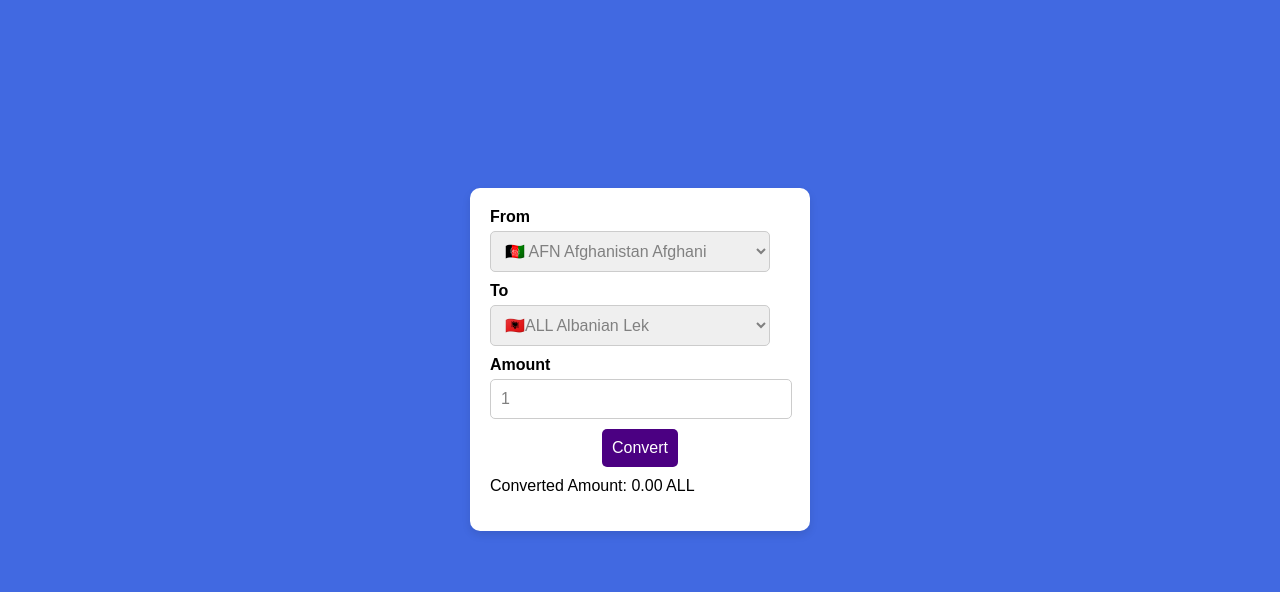
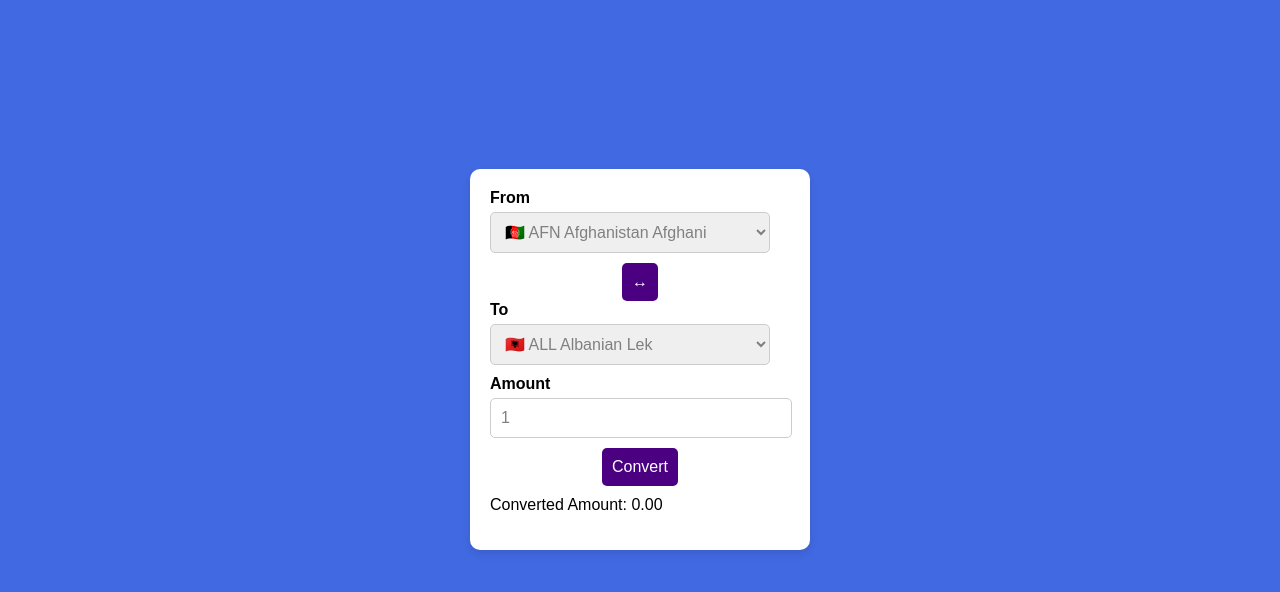
Before and after one commit to RoystonDAlmeida/currency-converter, a plain HTML site: page client/index.html in a window 1280 px wide. Shown: the part 86-678 px from the top of the page. Drawn offline with nearby package versions, Linux system fonts and the light colour scheme; some packages are replaced by stand-ins of ours.

Commit message:
Implemented swap button display and converted amount TO issue

```diff
--- a/client/index.html
+++ b/client/index.html
@@ -24,10 +24,15 @@
                 </option>
             </select>
 
+            <!-- Swap Button -->
+            <button class="swap-button" ng-click="converterCtrl.swapCurrencies()" title="Swap Currencies">
+                ↔
+            </button>
+
             <label for="toCurrency">To</label>
             <select id="toCurrency" ng-model="converterCtrl.toCurrency">
                 <option ng-repeat="currency in converterCtrl.currencies" value="{{currency.code}}">
-                    {{currency.flag}}{{currency.code}} {{currency.name}}
+                    {{currency.flag}} {{currency.code}} {{currency.name}}
                 </option>
             </select>
 
@@ -36,7 +41,7 @@
 
             <button ng-click="converterCtrl.convert()">Convert</button>
 
-            <p>Converted Amount: {{ converterCtrl.convertedAmount | number:2 }} {{ converterCtrl.toCurrency }}</p>
+            <p>Converted Amount: {{ converterCtrl.convertedAmount | number:2 }} <span ng-if="converterCtrl.convertedAmount">{{ converterCtrl.toCurrency }}</span></p>
 
             <!-- New paragraphs for source and target currency amounts -->
             <p class="source-amount" ng-if="converterCtrl.convertedAmount">
```
